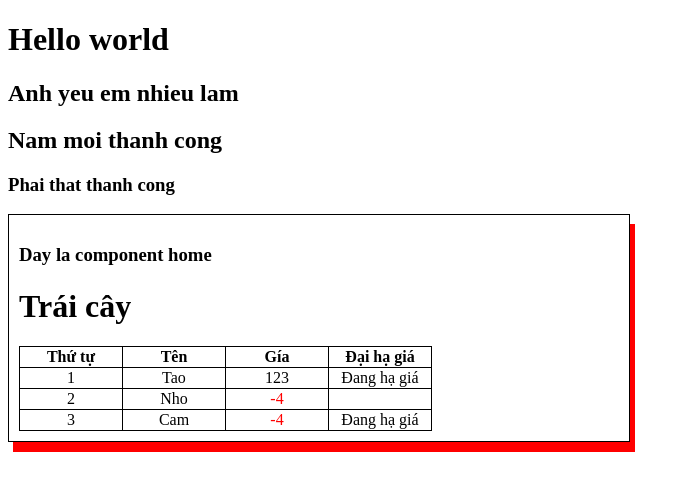
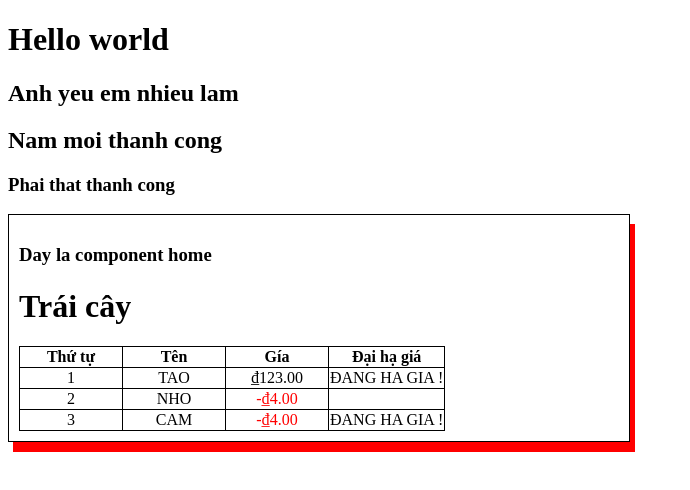
Before and after one commit to DucCoderXTND/Learn-Angular, an Angular app: page / in a window 1280 px wide. Shown: the top 490 px of the page, without its empty margins (0-690 px from the left). Built offline with nearby package versions, Linux system fonts and the light colour scheme.

Commit message:
Pipe là các hàm đơn giản được sử dụng trong biểu thức mẫu để chấp nhận giá trị đầu vào và trả về giá trị được chuyển đổi.

```diff
--- a/src/app/home/home.component.html
+++ b/src/app/home/home.component.html
@@ -12,13 +12,18 @@
       </tr>
       <tr *ngFor="let trai of traiCay2; let i = index" class="center">
         <td>{{ i + 1 }}</td>
-        <td>{{ trai.ten }}</td>
+        <td>{{ trai.ten |uppercase }}</td>
         <td>
           <!-- ngClass khi chay no se xet cai class cua minh bang dieu kien ben trong -->
-          <span [ngClass]="{ so_am: trai.gia < 0 }">{{ trai.gia }}</span>
+          <span [ngClass]="{ so_am: trai.gia < 0 }">{{ trai.gia | currency: 'VND' : 'symbol' : '1.2' }}</span>
         </td>
         <td>
-          <span *ngIf="trai.haGia">Đang hạ giá</span>
+          <!-- Sử dụng ng generate pipe OnSale để tạo một cái OnSale định dạng dữ liệu cho haGia
+          nó sẽ tạo ra 2 cái file on-sale.pipe.ts và on-sale.pipe.spect.ts
+          Đơn giản là ta tạo 1 cái pipe riêng và khi dùng thì ta chỉ cần kêu pipe ơi t bỏ value vô ống đó và
+          cái đầu kia nó ra gì là tùy theo khách hàng
+          -->
+          <span>{{trai.haGia | onSale | uppercase}}</span>
         </td>
       </tr>
     </tbody>
--- /dev/null
+++ b/src/app/on-sale.pipe.ts
@@ -0,0 +1,15 @@
+import { Pipe, PipeTransform } from '@angular/core';
+
+@Pipe({
+  name: 'onSale',
+  standalone: true,
+})
+export class OnSalePipe implements PipeTransform {
+  transform(value: unknown, ...args: unknown[]): string {
+    // console.log('my pipe', value);
+    if (value) {
+      return 'Đang ha gia !'
+    }
+    return '';
+  }
+}
```
Also changed, not shown: src/app/home/home.component.ts (+6 -5 lines), 1 other file (tests, documents, lock files or other folders).
